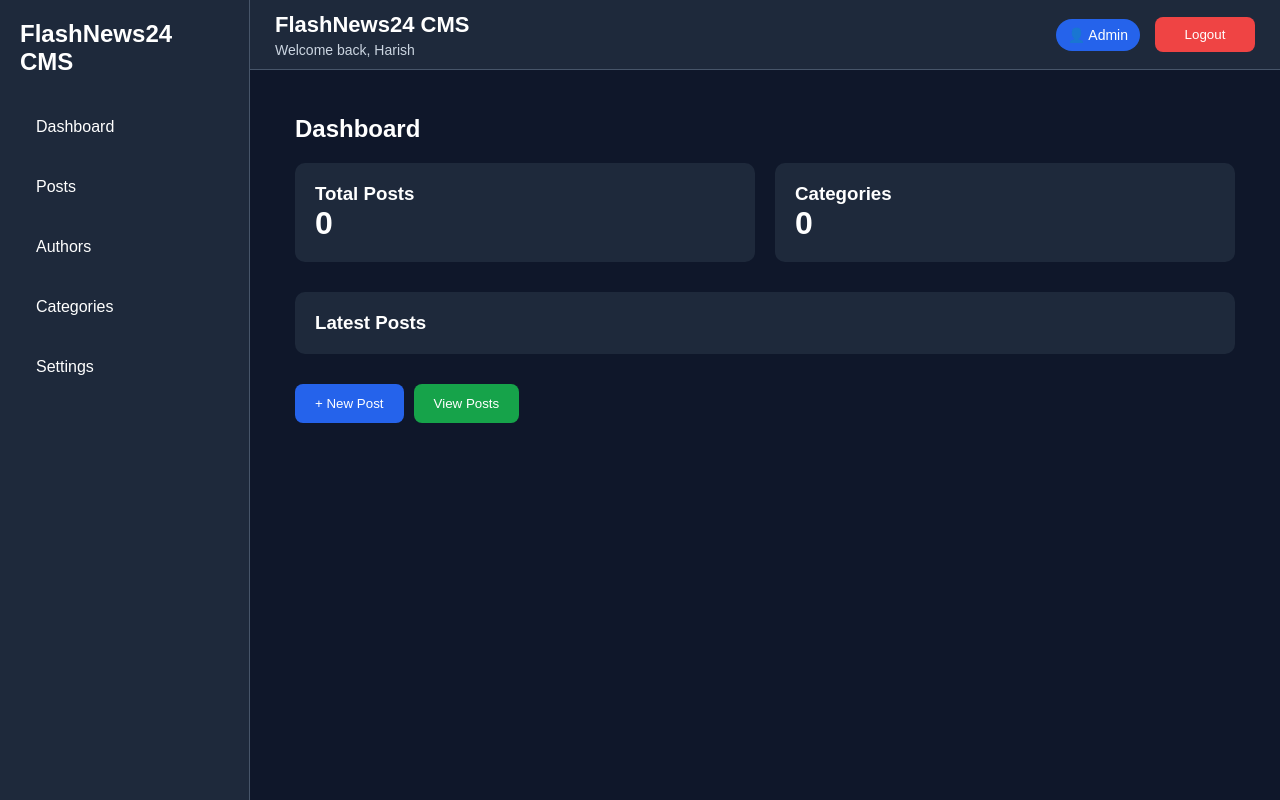
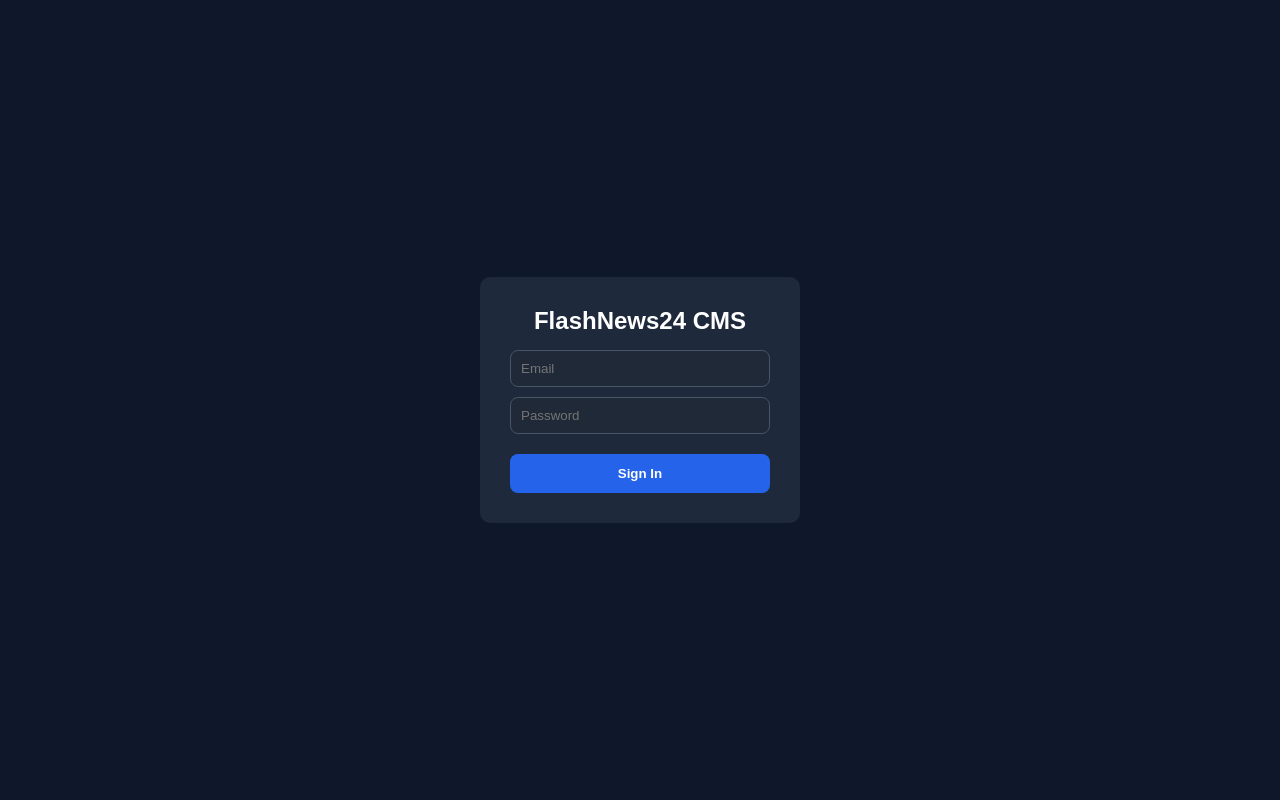
Before and after one commit to Hed3900/flashnews24-cms, a React (Vite) app: page / in a window 1280 px wide. Built offline with nearby package versions, Linux system fonts and the light colour scheme.

Commit message:
Update App.jsx

```diff
--- a/src/App.jsx
+++ b/src/App.jsx
@@ -5,7 +5,16 @@ import NewPost from "./pages/NewPost";
 import Categories from "./pages/Categories";
 import Authors from "./pages/Authors";
 import Settings from "./pages/Settings";
+import Login from "./pages/Login";
+
 function App() {
+
+  const isLoggedIn = localStorage.getItem("loggedIn");
+
+  if (!isLoggedIn) {
+    return <Login />;
+  }
+
   return (
     <Routes>
       <Route path="/" element={<Dashboard />} />
```
